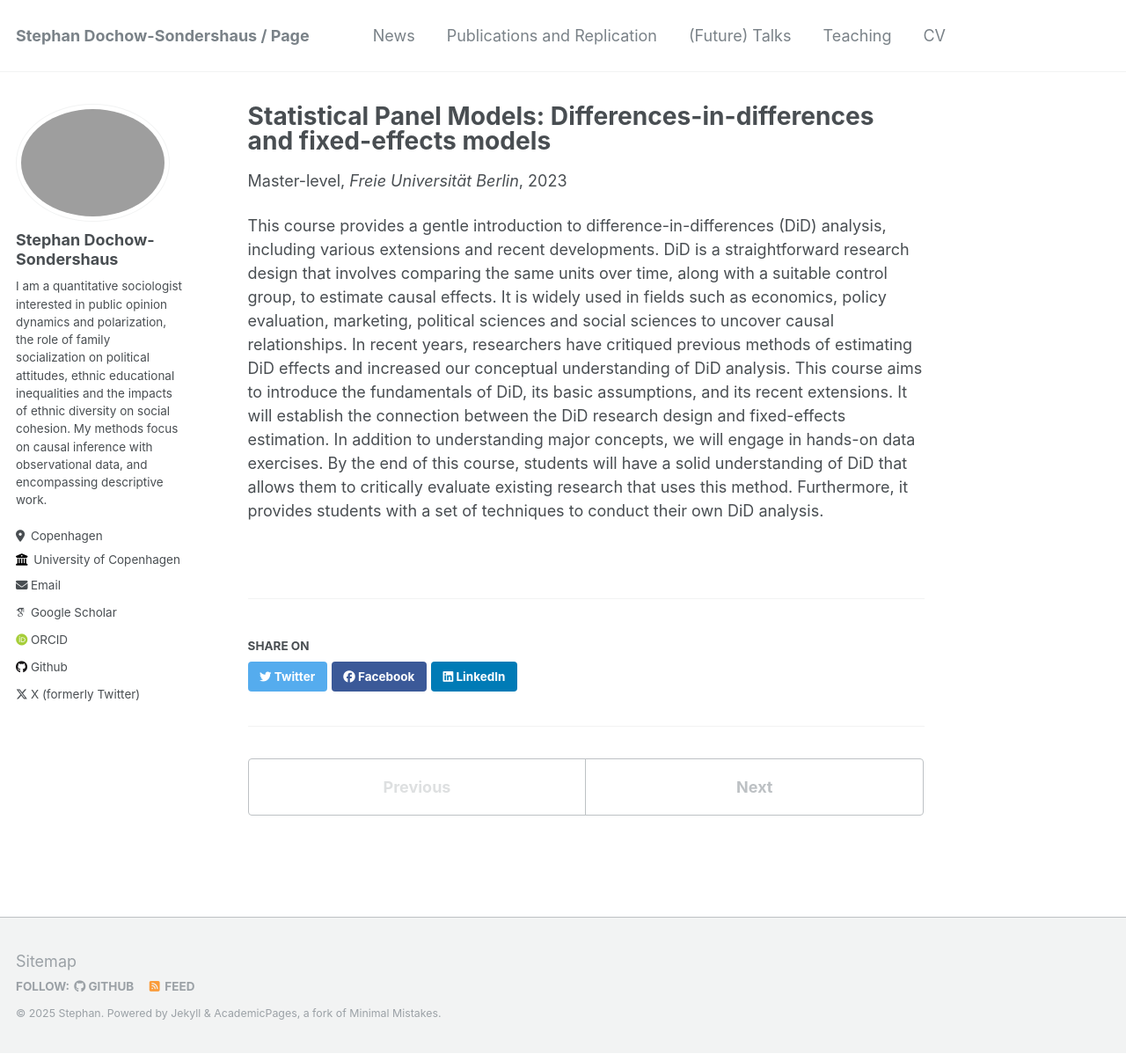
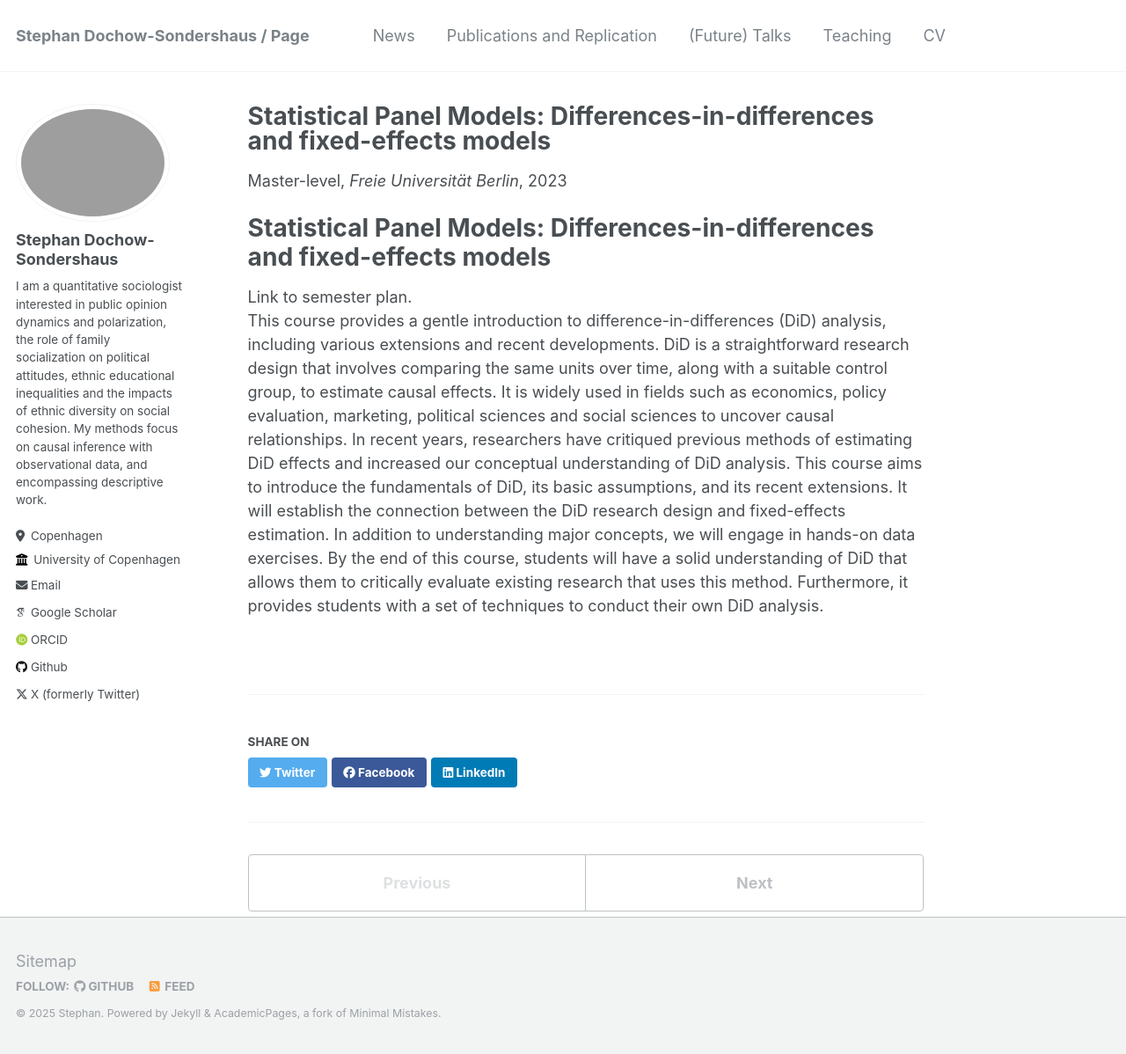
Before and after one commit to stephandoc/stephandoc.github.io, a Jekyll site: the page built from _teaching/2023-winter-teaching-1.md, in a window 1280 px wide and 1198 px high. Shown: the whole window at 88% size. Built offline with Jekyll 4.4.1, drawn with Linux system fonts in a browser that asks for light colours; some web fonts are replaced.

Commit message:
Update 2023-winter-teaching-1.md

```diff
--- a/_teaching/2023-winter-teaching-1.md
+++ b/_teaching/2023-winter-teaching-1.md
@@ -8,7 +8,8 @@ date: 2023-09-01
 location: "Berlin, Germany"
 ---
 
+Statistical Panel Models: Differences-in-differences and fixed-effects models
+======
+<div class="wordwrap">Link to <a href="https://stephandoc.github.io/files/did_schedule_ws2023_v3.pdf"></a>semester plan.</div>
+
 This course provides a gentle introduction to difference-in-differences (DiD) analysis, including various extensions and recent developments. DiD is a straightforward research design that involves comparing the same units over time, along with a suitable control group, to estimate causal effects. It is widely used in fields such as economics, policy evaluation, marketing, political sciences and social sciences to uncover causal relationships. In recent years, researchers have critiqued previous methods of estimating DiD effects and increased our conceptual understanding of DiD analysis. This course aims to introduce the fundamentals of DiD, its basic assumptions, and its recent extensions. It will establish the connection between the DiD research design and fixed-effects estimation. In addition to understanding major concepts, we will engage in hands-on data exercises. By the end of this course, students will have a solid understanding of DiD that allows them to critically evaluate existing research that uses this method. Furthermore, it provides students with a set of techniques to conduct their own DiD analysis.
-
-
-<a href="https://stephandoc.github.io/files/did_schedule_ws2023_v3.pdf"></a>
```
